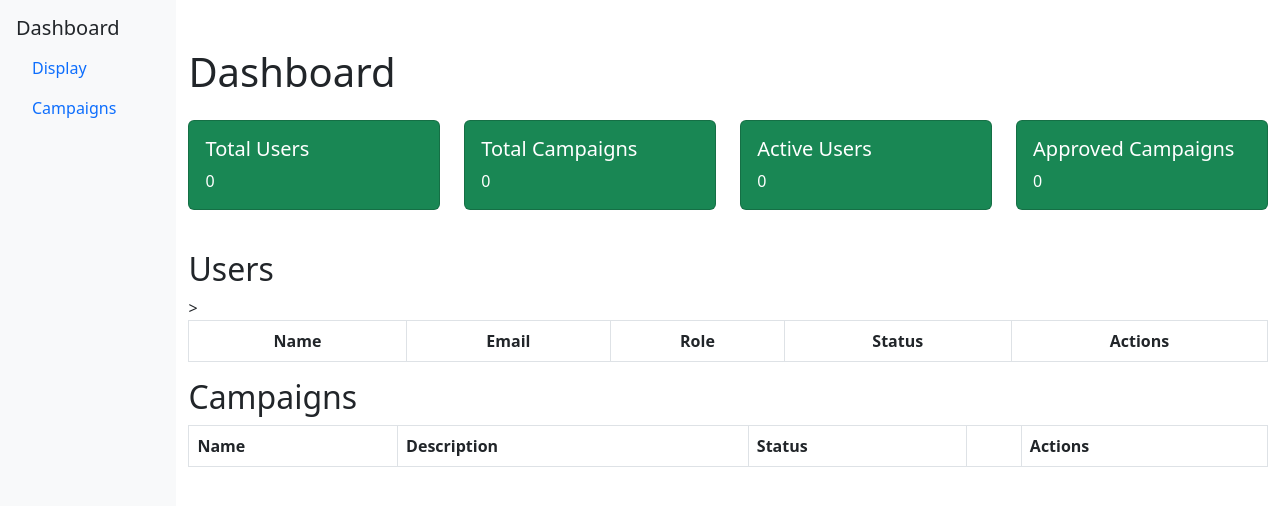
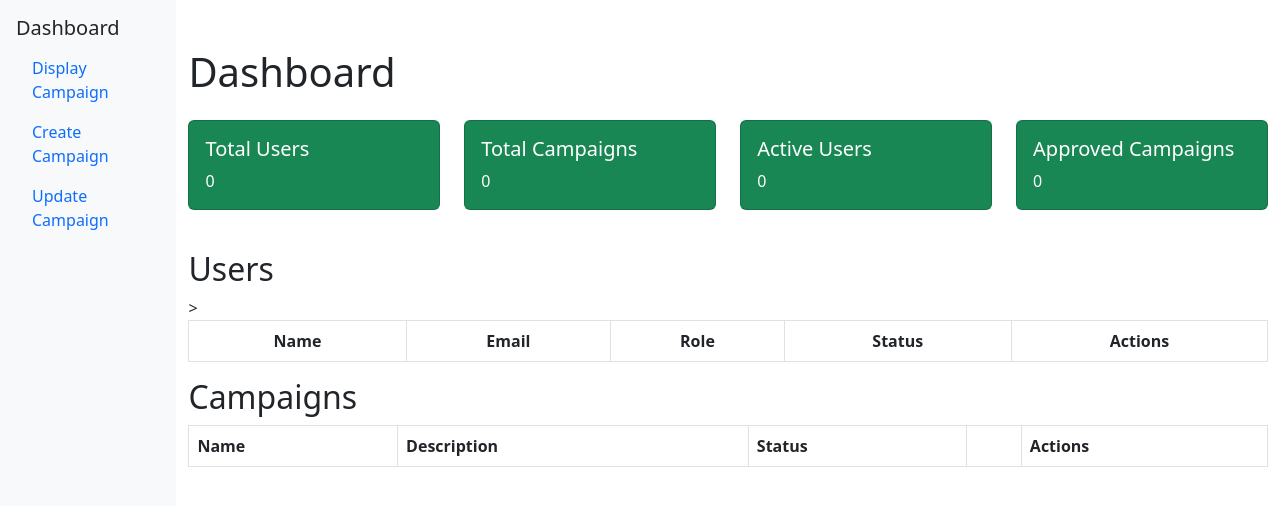
Before and after one commit to khaledBadran45/Crowdfunding-Platform, a website: page pages/campigner/displayCamp/displayCamp.html in a window 1280 px wide. Drawn offline with nearby package versions, Linux system fonts and the light colour scheme; no server answers; files whose address does not match are found by name.

Commit message:
init campign

```diff
--- a/pages/campigner/displayCamp/displayCamp.html
+++ b/pages/campigner/displayCamp/displayCamp.html
@@ -16,15 +16,17 @@
   <aside style="width: 200px; height: 100vh; background-color: #f8f9fa;" class="p-3">
     <h5>Dashboard</h5>
     <ul class="nav flex-column">
-      <li class="nav-item">
-        <a class="nav-link" id="show-users" href="./../createCamp/createCamp.html"> Display</a>
-      </li>
-      <li class="nav-item">
-        <a class="nav-link "id="show-campaigns" href="./../updateCamp/update.html">Campaigns</a>
-      </li>
-    </ul>
+        <li class="nav-item">
+          <a class="nav-link" id="show-users" href="./../displayCamp/displayCamp.html">Display Campaign</a>
+        </li>
+        <li class="nav-item">
+          <a class="nav-link "id="show-campaigns" href="./../createCamp/createCamp.html">Create Campaign</a>
+        </li>
+        <li class="nav-item">
+          <a class="nav-link "id="show-campaigns" href="./../updateCamp/update.html">Update Campaign</a>
+        </li>
+      </ul>
   </aside>
-
   <div class="container my-5">
     <h1 class="mb-4">Dashboard</h1>
     <div class="row mb-4" id="cards-container">
```
Also changed, not shown: pages/campigner/createCamp/createCamp.html (+5 -2 lines), pages/campigner/updateCamp/update.html (+7 -3 lines).
